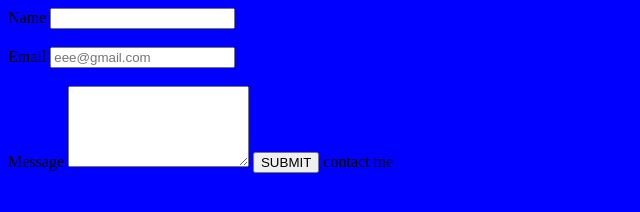
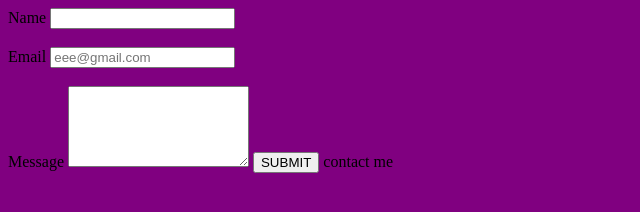
Before and after one commit to DorothyMartha/myproject2, a plain HTML site: page contact.html in a window 1280 px wide. Shown: the whole page, without its empty margins (0-640 px from the left). Drawn offline with Linux system fonts and the light colour scheme.

Commit message:
Update contact.html

```diff
--- a/contact.html
+++ b/contact.html
@@ -4,9 +4,12 @@
   <meta charset="UTF-8">
   <title>Contact Me</title>
   <style type="text/css">
+    body {
+      background-color: purple;
+    }
    </style>
 </head>
-<body style="background-color: blue;>
+<body>
   <form action="mailto:dorotheekarma@gmail.com" method="post">
        <label for="un">Name</label>
        <input type="text" name="un">
```
